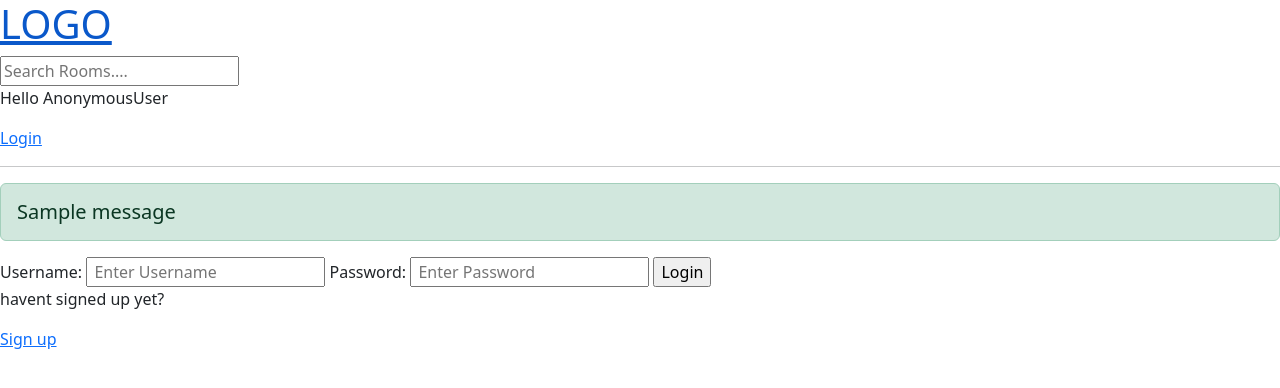
After one commit to GoktugGok/myproject, a Django app: page /login/ in a window 1280 px wide. The commit adds this page. Shown: the top 388 px of the page. Run offline with Django 4.2, Linux system fonts and the light colour scheme; one stand-in notice (Sample message) is shown.

Commit message:
loginUser-logoutUser-createUser

```diff
--- a/myproject/base/urls.py
+++ b/myproject/base/urls.py
@@ -2,10 +2,16 @@ from django.urls import path
 from . import views
 
 urlpatterns = [
+    path('login/',views.loginPage, name="login"),
+    path('logout/',views.logoutPage, name="logout"),
+    path('register/',views.registerPage, name="register"),
+
     path('',views.home,name="home"),
     path('room_page/<int:pk>/',views.room,name="room"),
+
     path('create-room/',views.createRoom,name="create-room"),
     path('update-room/<str:pk>',views.updateRoom,name="update-room"),
-    path('delete-room/<str:pk>',views.deleteRoom,name="delete-room")
+    path('delete-room/<str:pk>',views.deleteRoom,name="delete-room"),
+
 
 ]
--- a/myproject/base/views.py
+++ b/myproject/base/views.py
@@ -1,8 +1,62 @@
 from django.shortcuts import render, redirect
+from django.http import HttpResponse
 from django.db.models import Q
 from . models import Room , Topic
 from .forms import RoomForm
+from django.contrib.auth.decorators import login_required
+from django.contrib.auth.models import User
+from django.contrib.auth.forms import UserCreationForm
+from django.contrib import messages
+from django.contrib.auth import authenticate , login , logout
 
+def loginPage(request):
+    page = 'login'
+    if request.user.is_authenticated:
+        return redirect('home')
+
+    if request.method == 'POST':
+        username = request.POST.get('username').lower()
+        password = request.POST.get('password')
+
+        try:
+            user = User.objects.get(username = username)
+        except:
+            messages.error(request,'User does not exist')
+
+        user = authenticate(request , username = username, password=password)
+
+        if user is not None:
+            login(request, user)
+            return redirect('home')
+        else:
+            messages.error(request,'Username OR password does not exit')
+
+    context = {
+        'page':page
+    }
+    return render(request, 'login_register.html',context)
+
+def logoutPage(request):
+    logout(request)
+    return redirect('home')
+
+def registerPage(request):
+    form = UserCreationForm()
+
+    if request.method == 'POST':
+        form = UserCreationForm(request.POST)
+        if form.is_valid():
+            user = form.save(commit=False)
+            user.username = user.username.lower()
+            user.save()
+            login(request,user)
+            return redirect('home')
+        else:
+            messages.error(request,'An error occured during registration')
+    context = {
+        'form':form
+    }
+    return render(request,'login_register.html',context)
 
 def home(request):
     q = request.GET.get('q') if request.GET.get('q') != None else ''
@@ -24,8 +78,14 @@ def room(request,pk):
 
     return render(request,'room.html',context)
 
+@login_required(login_url='login')
 def createRoom(request):
     form = RoomForm()
+
+    if request.user != None :
+        messages.error(request,'you must login')
+        return redirect('home')
+
     if request.method == 'POST':
         form = RoomForm(request.POST)
         if form.is_valid():
@@ -35,9 +95,16 @@ def createRoom(request):
     context = {'form':form}
     return render(request, 'room_form.html',context)
 
+@login_required(login_url='login')
 def updateRoom(request,pk):
     room = Room.objects.get(id = pk)
     form = RoomForm(instance=room)
+
+    if request.user != room.host :
+        messages.warning(request,'Your are not allowed here!!')
+        return redirect('home')
+
+
     if request.method == 'POST':
         form = RoomForm(request.POST, instance=room)
         if form.is_valid():
@@ -47,8 +114,14 @@ def updateRoom(request,pk):
     context = {'form':form}
     return render(request, 'room_form.html',context)
 
+@login_required(login_url='login')
 def deleteRoom(request,pk):
     room = Room.objects.get(id=pk)
+
+    if request.user != room.host :
+        messages.warning(request,'Your are not allowed here!!')
+        return redirect('home')
+
     if request.method == 'POST':
         room.delete()
         return redirect('home')
--- a/myproject/myproject/settings.py
+++ b/myproject/myproject/settings.py
@@ -11,10 +11,16 @@ https://docs.djangoproject.com/en/4.2/ref/settings/
 """
 
 from pathlib import Path
+from django.contrib.messages import constants as message_constants
 import os
 # Build paths inside the project like this: BASE_DIR / 'subdir'.
 BASE_DIR = Path(__file__).resolve().parent.parent
 
+MESSAGE_TAGS = {message_constants.DEBUG: 'debug',
+                message_constants.INFO: 'info',
+                message_constants.SUCCESS: 'success',
+                message_constants.WARNING: 'warning',
+                message_constants.ERROR: 'danger',}
 
 # Quick-start development settings - unsuitable for production
 # See https://docs.djangoproject.com/en/4.2/howto/deployment/checklist/
--- a/myproject/templates/home.html
+++ b/myproject/templates/home.html
@@ -27,16 +27,21 @@
                 {% endfor %}
             </div>
             <div class="col-6">
+                <h3>{{rooms.all.count}} rooms available</h3>
                 <a href="{% url 'create-room'%}">Create Room</a>
                 <div>
                     {% for room in rooms %}
+                        <div>
+                            {% if request.user == room.host %}
                                 <a href="{% url 'update-room' room.id %}">Edit</a>
                                 <a href="{% url 'delete-room' room.id %}">Delete</a>
+                            {% endif %}
                             <span>@{{room.host.username}}</span>
                             <h3>{{room.id}}-- <a href="{% url 'room' room.id %}">{{room.name}}</a></h3>
                             <small>{{room.description}}</small><br>
                             <small>{{room.topic.name}}</small>
                             <hr>
+                        </div>
                     {% endfor %}
 
                 </div>
--- /dev/null
+++ b/myproject/templates/login_register.html
@@ -0,0 +1,42 @@
+{% extends 'main.html' %}
+<!DOCTYPE html>
+<html lang="en">
+<head>
+    <meta charset="UTF-8">
+    <meta name="viewport" content="width=device-width, initial-scale=1.0">
+    <title>Document</title>
+</head>
+<body>
+    {% block content %}
+        {% if page == 'login' %}
+        <div>
+            <form method="POST" action="">
+                {% csrf_token %}
+                <label >Username:</label>
+                <input type="text" name="username" placeholder=" Enter Username">
+
+                <label >Password:</label>
+                <input type="password" name="password" placeholder=" Enter Password">
+
+                <input type="submit" value="Login">
+            </form>
+
+            <p>havent signed up yet?</p>
+            <a href="{% url 'register' %}">Sign up</a>
+        </div>
+
+        {% else %}
+        <div>
+            <form method="POST" action="">
+                {% csrf_token %}
+                {{form.as_p}}
+
+                <input type="submit" value="Register">
+            </form>
+            <p>Already signed up yet?</p>
+            <a href="{% url 'login' %}">Login</a>
+        </div>
+        {% endif %}
+    {% endblock  %}
+</body>
+</html>
--- a/myproject/templates/main.html
+++ b/myproject/templates/main.html
@@ -4,10 +4,22 @@
     <meta charset="UTF-8">
     <meta name="viewport" content="width=device-width, initial-scale=1.0">
     <title>Myproject</title>
+    <link href="https://cdn.jsdelivr.net/npm/bootstrap@5.3.1/dist/css/bootstrap.min.css" rel="stylesheet" integrity="sha384-4bw+/aepP/YC94hEpVNVgiZdgIC5+VKNBQNGCHeKRQN+PtmoHDEXuppvnDJzQIu9" crossorigin="anonymous">
+
 </head>
 <body>
     {% include 'navbar.html' %}
+    {% if messages %}
+    <div class="messages ">
+        {% for message in messages %}
+        <h5 class="alert alert-{{message.tags}}">{{message}}</h5>
+        {% endfor %}
+
+    </div>
+    {% endif %}
     {% block content %}
     {% endblock %}
+    <script src="https://cdn.jsdelivr.net/npm/bootstrap@5.3.1/dist/js/bootstrap.bundle.min.js" integrity="sha384-HwwvtgBNo3bZJJLYd8oVXjrBZt8cqVSpeBNS5n7C8IVInixGAoxmnlMuBnhbgrkm" crossorigin="anonymous"></script>
+
 </body>
 </html>
--- a/myproject/templates/navbar.html
+++ b/myproject/templates/navbar.html
@@ -13,6 +13,15 @@
     <form method="GET" action="{% url 'home' %}">
         <input type="text" name="q" placeholder="Search Rooms....">
     </form>
+    <p>Hello {{request.user}}</p>
+
+    {% if request.user.is_authenticated %}
+        <p>Hello {{request.user}}</p>
+        <a href="{% url 'logout' %}">Logout</a>
+    {% else %}
+        <a href="{% url 'login' %}">Login</a>
+    {% endif %}
+
     <hr>
     <script src="https://cdn.jsdelivr.net/npm/bootstrap@5.3.1/dist/js/bootstrap.bundle.min.js" integrity="sha384-HwwvtgBNo3bZJJLYd8oVXjrBZt8cqVSpeBNS5n7C8IVInixGAoxmnlMuBnhbgrkm" crossorigin="anonymous"></script>
 </body>
```
Also changed, not shown: myproject/db.sqlite3. Lines whose indentation alone changed are shown as unchanged.
